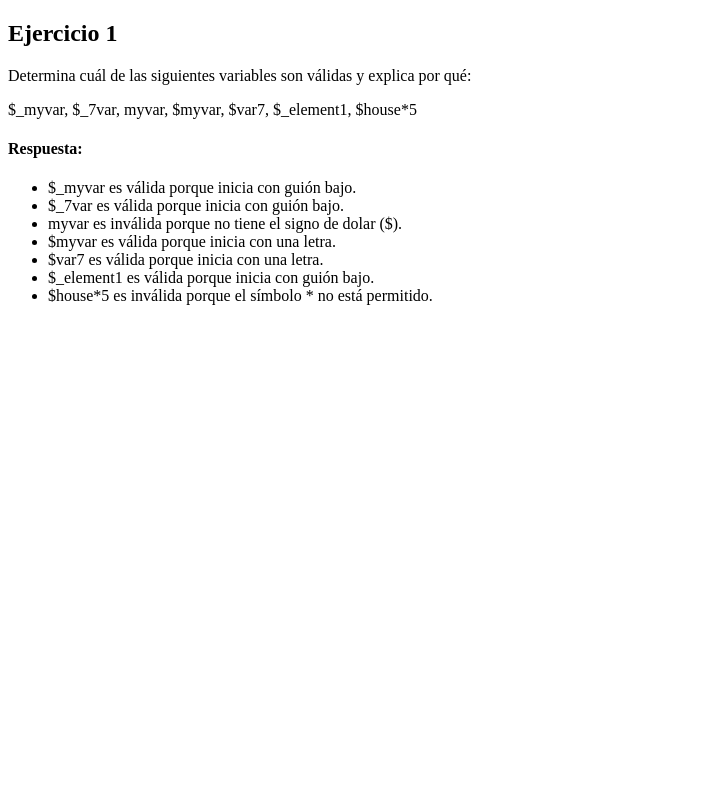
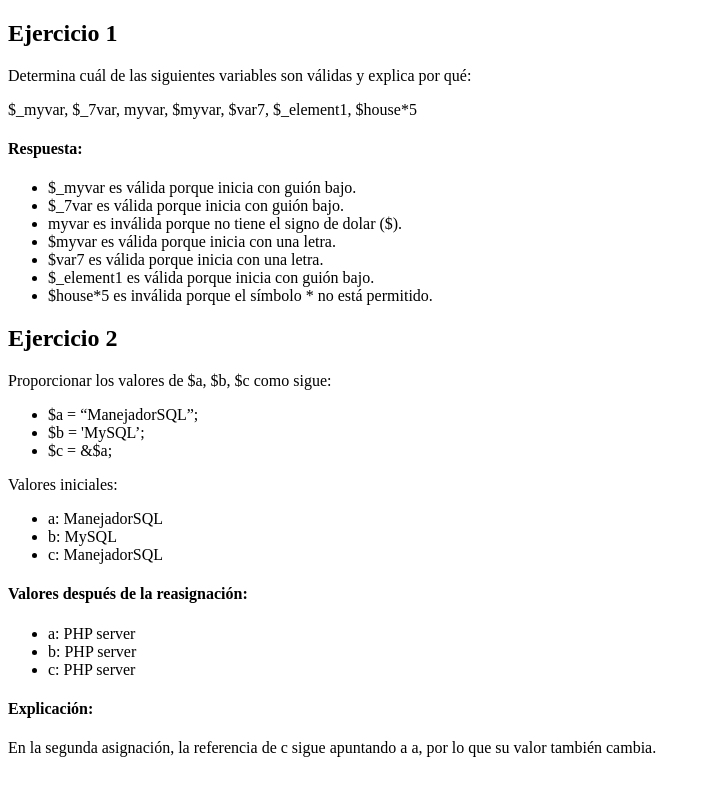
Before and after one commit to ErasmoAG/tecweb, a PHP site: page / in a window 1280 px wide. Shown: the whole page, without its empty margins (0-706 px from the left). Run offline with PHP 8.4, Linux system fonts and the light colour scheme.

Commit message:
Se realizo el segundo ejercicio

```diff
--- a/practicas/p04-base/index.php
+++ b/practicas/p04-base/index.php
@@ -31,6 +31,40 @@
         echo '</ul>';
     ?>
 
+    <h2>Ejercicio 2</h2>
+    <p>Proporcionar los valores de $a, $b, $c como sigue:</p>
+    <ul>
+    <li>$a = “ManejadorSQL”;</li>
+    <li>$b = 'MySQL’;</li>
+    <li>$c = &$a;</li>
+    </ul>
+    <?php
 
+    $a = "ManejadorSQL";
+    $b = 'MySQL';
+    $c = &$a;
+
+    echo "<p>Valores iniciales:</p>";
+    echo "<ul>";
+    echo "<li>a: $a</li>";
+    echo "<li>b: $b</li>";
+    echo "<li>c: $c</li>";
+    echo "</ul>";
+
+    // Segunda asignación
+    $a = "PHP server";
+    $b = &$a;
+
+    echo "<h4>Valores después de la reasignación:</h4>";
+    echo "<ul>";
+    echo "<li>a: $a</li>";
+    echo "<li>b: $b</li>";
+    echo "<li>c: $c</li>";
+    echo "</ul>";
+
+    echo "<h4>Explicación:</h4>";
+    echo "<p>En la segunda asignación, la referencia de c sigue apuntando a a, por lo que su valor también cambia.</p>";
+
+    ?>
 </body>
 </html>
```
